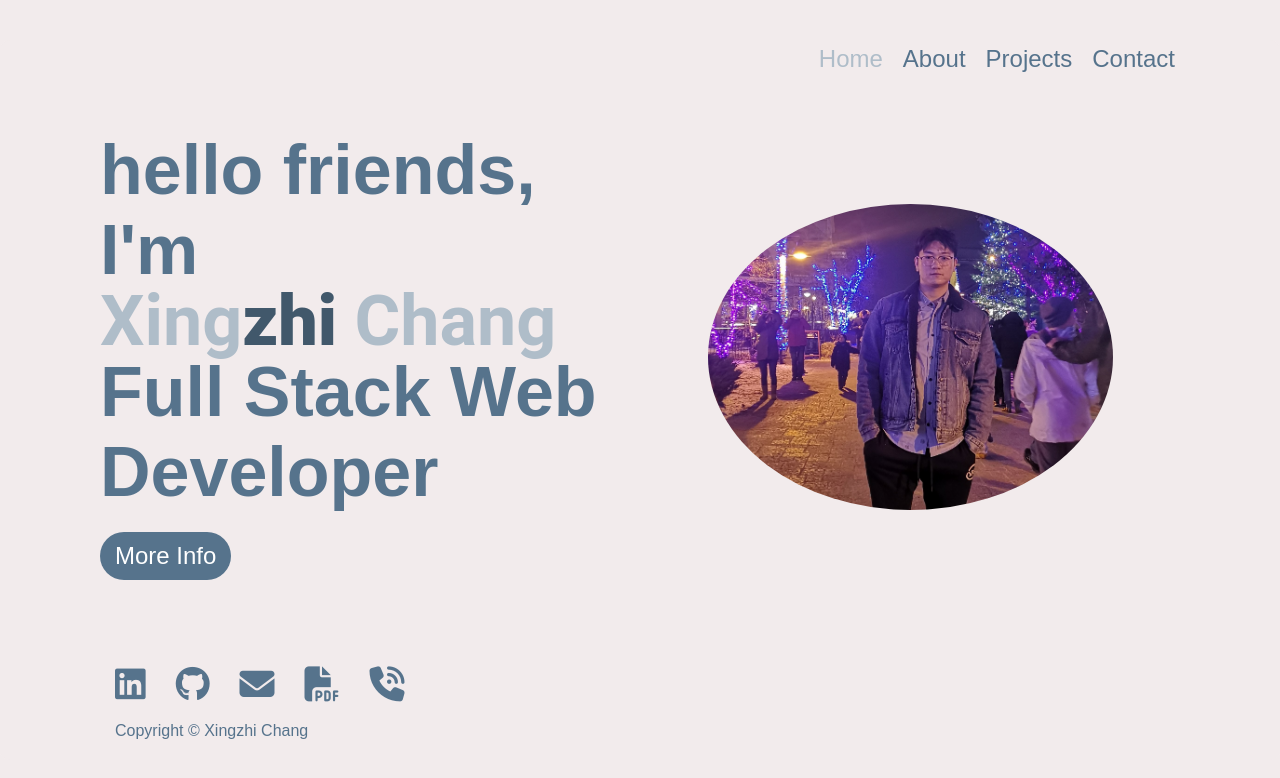
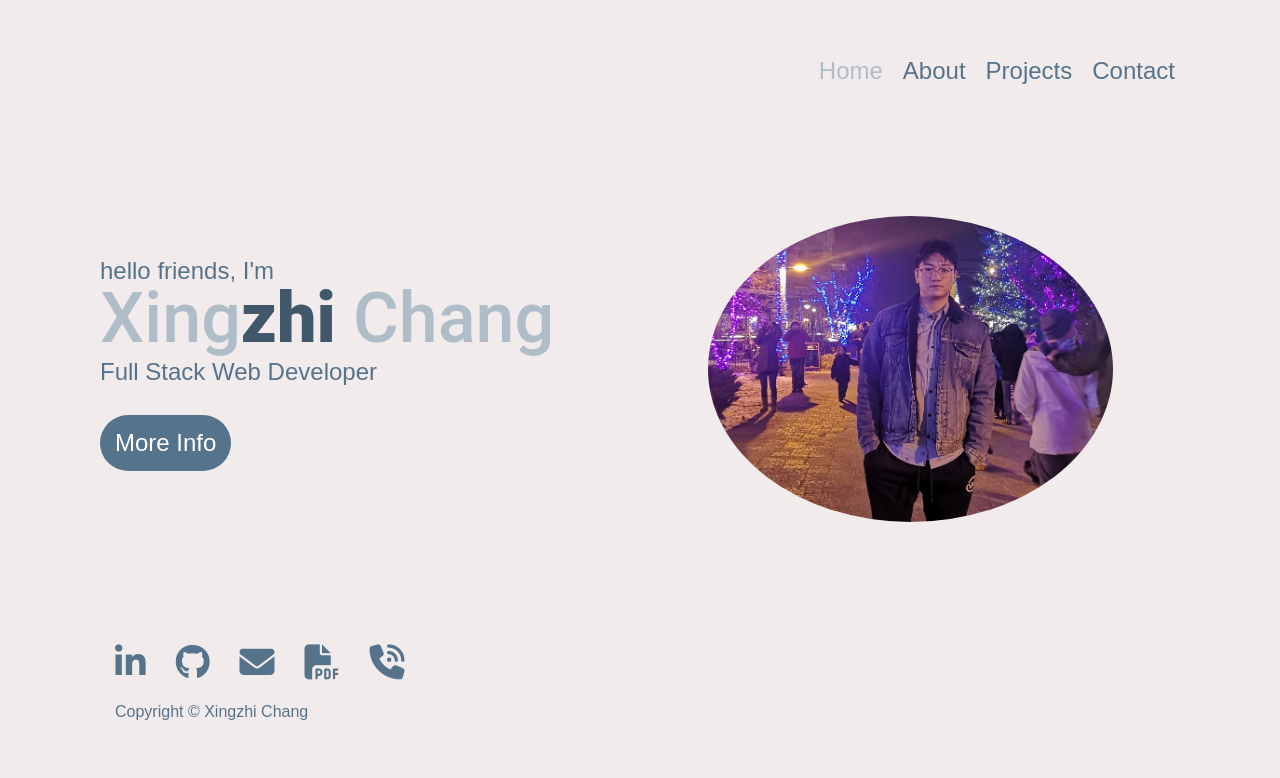
Before and after one commit to JotaroC/React-Portfolio, a React (Create React App) app in the folder react-portfolio/: page / in a window 1280 px wide. Shown: the top 778 px of the page. Built offline with nearby package versions, Linux system fonts and the light colour scheme.

Commit message:
fix hashhistory

```diff
--- a/react-portfolio/package.json
+++ b/react-portfolio/package.json
@@ -10,6 +10,7 @@
     "axios": "^0.26.1",
     "bootstrap": "^5.1.3",
     "dotenv": "^16.0.0",
+    "font-awesome": "^4.7.0",
     "react": "^17.0.2",
     "react-dom": "^17.0.2",
     "react-router-dom": "^5.2.0",
--- a/react-portfolio/src/index.js
+++ b/react-portfolio/src/index.js
@@ -2,10 +2,13 @@
 import ReactDOM from 'react-dom';
 import App from './App';
 import './index.css';
+import 'bootstrap/dist/css/bootstrap.min.css';
+import 'font-awesome/css/font-awesome.min.css';
+import { BrowserRouter } from "react-router-dom";
 
 ReactDOM.render(
-  <React.StrictMode>
-    <App />
-  </React.StrictMode>,
-  document.getElementById('root')
+    <BrowserRouter basename="/react-portfolio">
+        <App />
+    </BrowserRouter>,
+    document.getElementById("root")
 );
```
Also changed, not shown: 1 other file (tests, documents, lock files or other folders).
